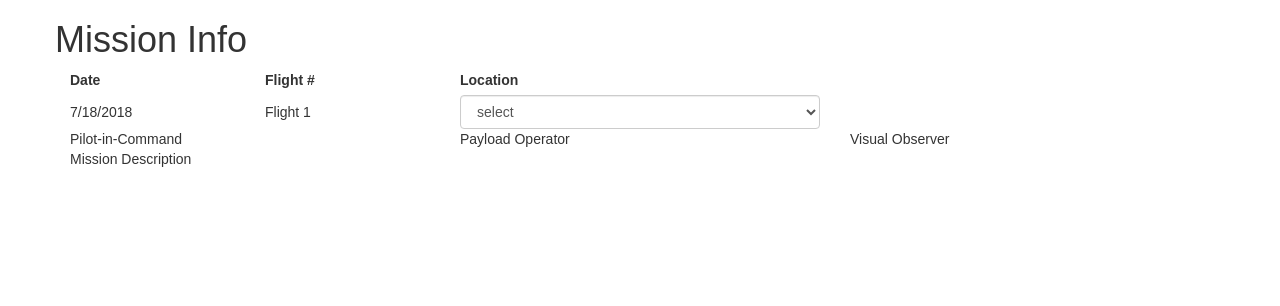
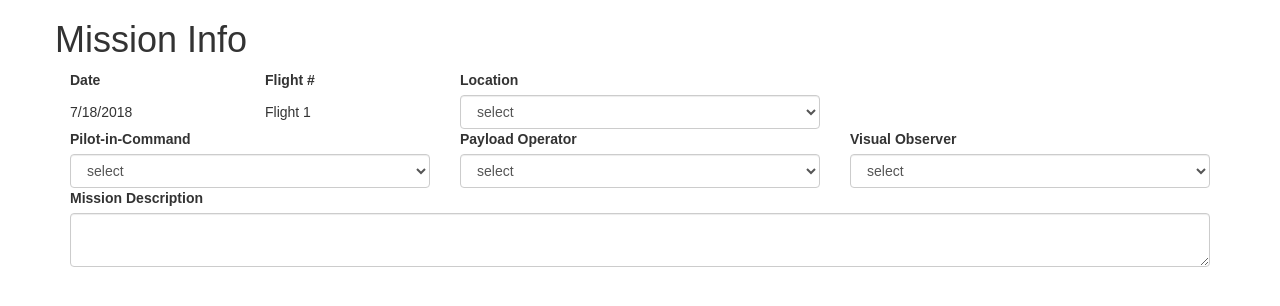
Before and after one commit to jakeavery/flight-notes, a React (Create React App) app: page / in a window 1280 px wide. Shown: the top 306 px of the page. Built offline with nearby package versions, Linux system fonts and the light colour scheme.

Commit message:
Flight Info section layout complete

```diff
--- a/src/components/MissionInfo.js
+++ b/src/components/MissionInfo.js
@@ -19,15 +19,15 @@ class MissionInfo extends Component {
           <h1>Mission Info</h1>
         </Row>
         <Row className="show-grid">
-          <Col xs={2}>
+          <Col xs={6} sm={2}>
             <ControlLabel>Date</ControlLabel>
             <FormControl.Static>7/18/2018</FormControl.Static>
           </Col>
-          <Col xs={2}>
+          <Col xs={6} sm={2}>
             <ControlLabel>Flight #</ControlLabel>
             <FormControl.Static>Flight 1</FormControl.Static>
           </Col>
-          <Col xs={4}>
+          <Col xs={12} sm={4}>
             <ControlLabel>Location</ControlLabel>
             <FormControl componentClass="select" placeholder="select">
               <option value="select">select</option>
@@ -36,12 +36,33 @@ class MissionInfo extends Component {
           </Col>
         </Row>
         <Row className="show-grid">
-          <Col xs={4}>Pilot-in-Command</Col>
-          <Col xs={4}>Payload Operator</Col>
-          <Col xs={4}>Visual Observer</Col>
+          <Col xs={6} sm={4}>
+            <ControlLabel>Pilot-in-Command</ControlLabel>
+            <FormControl componentClass="select" placeholder="select">
+              <option value="select">select</option>
+              <option value="other">...</option>
+            </FormControl>
+          </Col>
+          <Col xs={6} sm={4}>
+            <ControlLabel>Payload Operator</ControlLabel>
+            <FormControl componentClass="select" placeholder="select">
+              <option value="select">select</option>
+              <option value="other">...</option>
+            </FormControl>
+          </Col>
+          <Col xs={6} sm={4}>
+            <ControlLabel>Visual Observer</ControlLabel>
+            <FormControl componentClass="select" placeholder="select">
+              <option value="select">select</option>
+              <option value="other">...</option>
+            </FormControl>
+          </Col>
         </Row>
         <Row className="show-grid">
-          <Col xs={12}>Mission Description</Col>
+          <Col xs={12}>
+            <ControlLabel>Mission Description</ControlLabel>
+            <FormControl componentClass="textarea" />
+          </Col>
         </Row>
       </div>
     );
```
